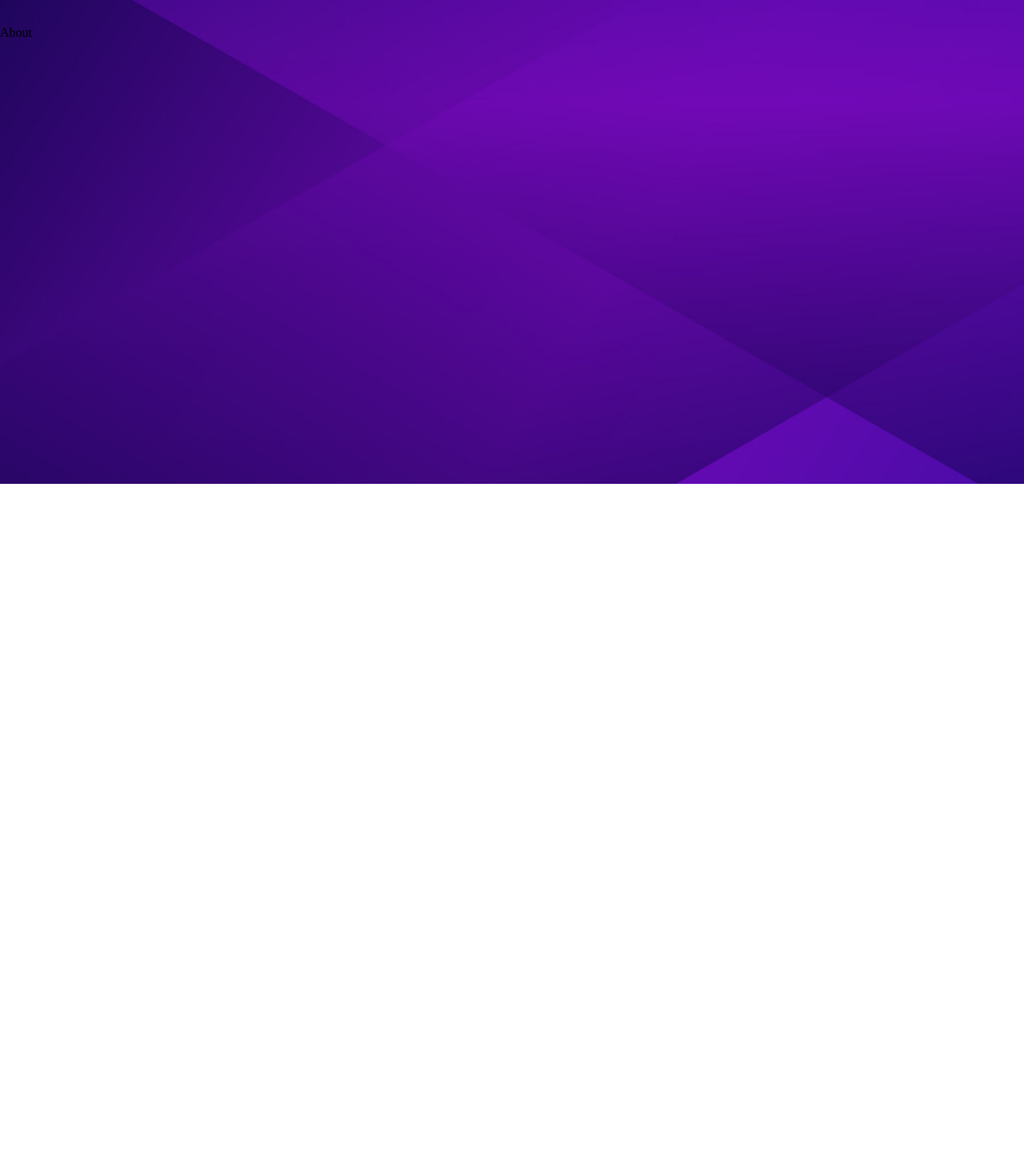
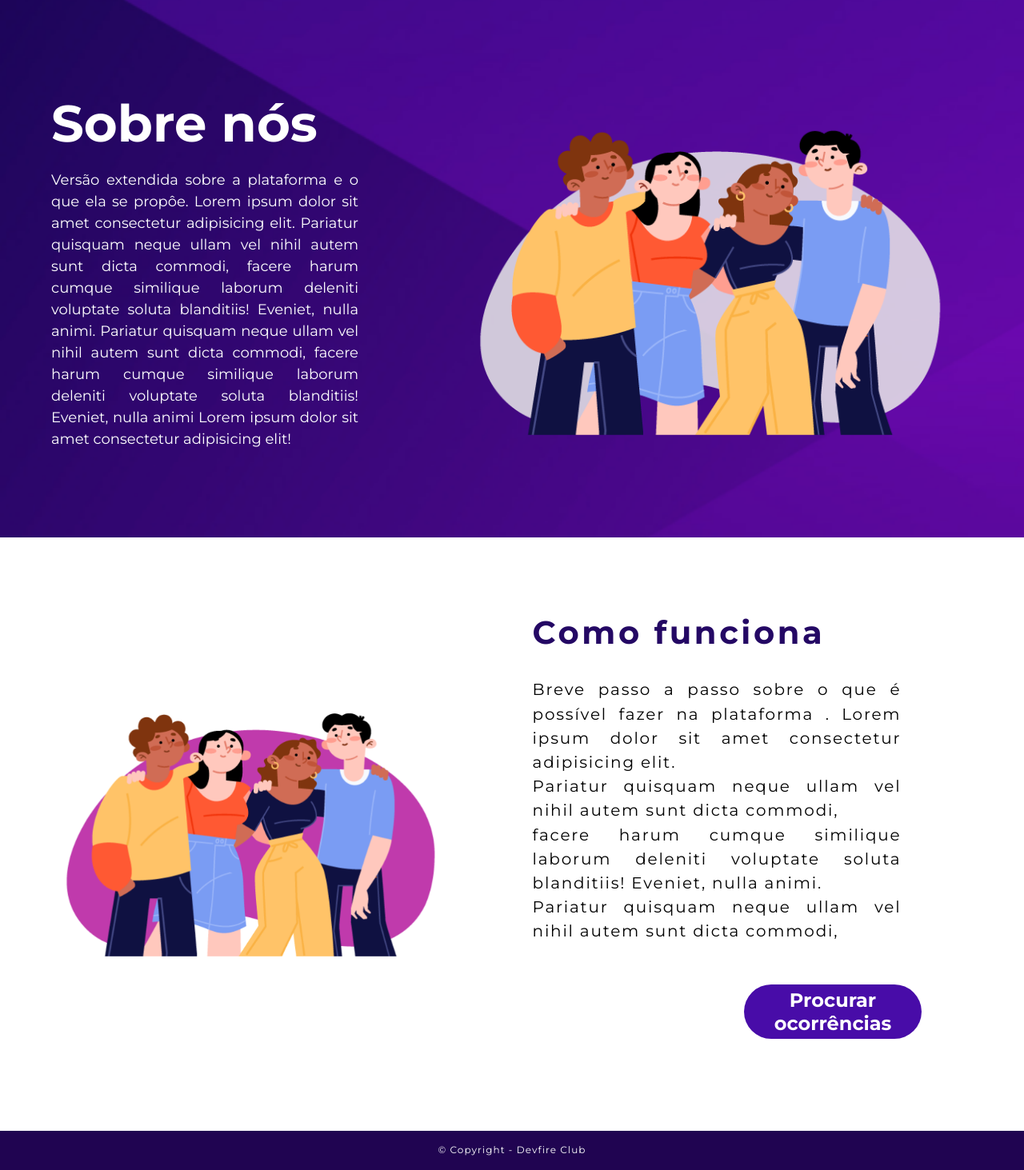
Before and after one commit to nmaia19/se_liga_hein, a React (Create React App) app: page /about in a window 1280 px wide. Shown: the part 99-1562 px from the top of the page at 80% size. Before the commit the page ends 800 px from the top, so only its background shows below. Built offline with nearby package versions, Linux system fonts and the light colour scheme.

Commit message:
page about us

```diff
--- /dev/null
+++ b/src/components/About/AboutDescription/index.js
@@ -0,0 +1,27 @@
+import './styles.css'
+import descriptionImage from './../../../assets/images/aboutus_02.png'
+
+function AboutDescription() {
+  return (
+    <div className="description__content">
+      <div className="description__text">
+        <h1>Sobre nós</h1>
+        <p>
+          Versão extendida sobre a plataforma e o que ela se propôe. Lorem ipsum
+          dolor sit amet consectetur adipisicing elit. Pariatur quisquam neque
+          ullam vel nihil autem sunt dicta commodi, facere harum cumque
+          similique laborum deleniti voluptate soluta blanditiis! Eveniet, nulla
+          animi. Pariatur quisquam neque ullam vel nihil autem sunt dicta
+          commodi, facere harum cumque similique laborum deleniti voluptate
+          soluta blanditiis! Eveniet, nulla animi Lorem ipsum dolor sit amet
+          consectetur adipisicing elit!
+        </p>
+      </div>
+      <div className="description__image">
+        <img src={descriptionImage} alt="" />
+      </div>
+    </div>
+  )
+}
+
+export default AboutDescription
--- /dev/null
+++ b/src/components/About/AboutDescription/styles.css
@@ -0,0 +1,50 @@
+.description__content {
+    width: 100%;
+    height: 80vh;
+    display: flex;
+    justify-content: space-between;
+}
+
+.description__image {
+    width: 50%;
+    margin: auto;
+}
+
+.description__image img {
+    width: 100%;
+    height: 100%;
+}
+
+.description__text {
+    font-family: 'Montserrat';
+    width: 30%;
+    text-align: justify;
+    padding: 5%;
+    color: #FFFFFF;
+}
+
+.description__text h1 {
+    font-weight: bolder;
+    font-size: 64px;
+    margin: 5% auto;
+}
+
+.description__text p {
+    font-size: 18px;
+    line-height: 27px;
+    margin: 5% auto;
+}
+
+.description__text button {
+    width: 222px;
+    height: 68px;
+    border: none;
+    background: #480CA8;
+    border-radius: 40px;
+    font-family: 'Montserrat';
+    font-size: 24px;
+    line-height: 29px;
+    text-align: center;
+    color: #FFFFFF;
+    font-weight: 900;
+}
--- /dev/null
+++ b/src/components/About/AboutPlatform/index.js
@@ -0,0 +1,37 @@
+import './styles.css'
+import AboutUsImage from './../../../assets/images/aboutus__foto.png'
+
+function AboutPlatform() {
+  return (
+    <div className="aboutus__content">
+      <div className="aboutus__image">
+        <img src={AboutUsImage} alt="" />
+      </div>
+      <div className="aboutus__text">
+        <h1>Como funciona</h1>
+        <p>
+          Breve passo a passo sobre o que é possível fazer na plataforma . Lorem
+          ipsum dolor sit amet consectetur adipisicing elit.
+          <ul>
+            <li>
+              Pariatur quisquam neque ullam vel nihil autem sunt dicta commodi,
+            </li>
+            <li>
+              facere harum cumque similique laborum deleniti voluptate soluta
+              blanditiis! Eveniet, nulla animi.
+            </li>
+            <li>
+              Pariatur quisquam neque ullam vel nihil autem sunt dicta commodi,
+            </li>
+          </ul>
+        </p>
+
+        <div className="aboutus__button">
+          <button>Procurar ocorrências</button>
+        </div>
+      </div>
+    </div>
+  )
+}
+
+export default AboutPlatform
--- /dev/null
+++ b/src/components/About/AboutPlatform/styles.css
@@ -0,0 +1,64 @@
+.aboutus__content {
+    background-color: #ffffff;
+    width: 100%;
+    display: flex;
+}
+
+.aboutus__image {
+    width: 50%;
+    margin: auto;
+}
+
+.aboutus__image img {
+    width: 80%;
+    height: 80%;
+    margin: 10%;
+}
+
+.aboutus__text {
+    width: 40%;
+    text-align: justify;
+    font-family: 'Montserrat';
+    margin: 5% 10% 5% 0;
+}
+
+.aboutus__text h1,
+.aboutus__text p {
+    background-color: #ffffff;
+    margin: 5%;
+}
+
+.aboutus__text h1 {
+    font-weight: bolder;
+    font-size: 40px;
+    line-height: 151.4%;
+    letter-spacing: 0.09em;
+    color: #240864;
+}
+
+.aboutus__text p {
+    font-size: 20px;
+    line-height: 151.4%;
+    letter-spacing: 0.09em;
+    color: #000000;
+}
+
+.aboutus__button {
+    display: flex;
+    justify-content: end;
+    margin: 10% 0;
+}
+
+.aboutus__text button {
+    width: 222px;
+    height: 68px;
+    border: none;
+    background: #480CA8;
+    border-radius: 40px;
+    font-family: 'Montserrat';
+    font-size: 24px;
+    line-height: 29px;
+    font-weight: 900;
+    text-align: center;
+    color: #FFFFFF;
+}
--- /dev/null
+++ b/src/components/About/Footer/index.js
@@ -0,0 +1,11 @@
+import "./styles.css";
+
+function Footer() {
+  return (
+    <footer className="footer__content">
+      <p>© Copyright - Devfire Club</p>
+    </footer>
+  );
+}
+
+export default Footer;
--- /dev/null
+++ b/src/components/About/Footer/styles.css
@@ -0,0 +1,15 @@
+.footer__content {
+    height: auto;
+    width: 100%;
+    background: #200451;
+}
+
+.footer__content p {
+    font-family: 'Montserrat';
+    font-size: 12px;
+    line-height: 151.4%;
+    text-align: center;
+    letter-spacing: 0.09em;
+    color: #FFFFFF;
+    padding: 1.2%;
+}
--- a/src/index.css
+++ b/src/index.css
@@ -1,20 +1,25 @@
-@import url('https://fonts.googleapis.com/css2?family=Montserrat&display=swap');
+/* @import url('https://fonts.googleapis.com/css2?family=Montserrat&display=swap'); */
+
+@import url('https://fonts.googleapis.com/css2?family=Montserrat:wght@400;500;600;700&display=swap');
+
 body {
   margin: 0;
-  font-family: -apple-system, BlinkMacSystemFont, 'Segoe UI', 'Roboto', 'Oxygen',
+  /* font-family: -apple-system, BlinkMacSystemFont, 'Segoe UI', 'Roboto', 'Oxygen',
     'Ubuntu', 'Cantarell', 'Fira Sans', 'Droid Sans', 'Helvetica Neue',
-    sans-serif;
+    sans-serif; */
+  font-family: 'Montserrat', sans-serif;
   -webkit-font-smoothing: antialiased;
   -moz-osx-font-smoothing: grayscale;
-  background-image: url("./assets/images/Site-BG-01.png");
+  background-image: url('./assets/images/Site-BG-01.png');
   background-repeat: no-repeat;
   background-size: cover;
   line-height: 1;
 }
 
 code {
-  font-family: source-code-pro, Menlo, Monaco, Consolas, 'Courier New',
-    monospace;
+  /* font-family: source-code-pro, Menlo, Monaco, Consolas, 'Courier New',
+    monospace; */
+  font-family: 'Montserrat', sans-serif;
 }
 
 /* http://meyerweb.com/eric/tools/css/reset/
--- a/src/pages/About/index.js
+++ b/src/pages/About/index.js
@@ -1,11 +1,16 @@
-import "./styles.css";
+import './styles.css'
+import AboutDescription from '../../components/About/AboutDescription'
+import AboutPlatform from '../../components/About/AboutPlatform'
+import Footer from '../../components/Footer'
 
 function About() {
   return (
-    <div >
-      <p>About</p>
+    <div>
+      <AboutDescription />
+      <AboutPlatform />
+      <Footer />
     </div>
-  );
+  )
 }
 
-export default About;
+export default About
```
Also changed, not shown: src/assets/images/aboutus_02.png (added), 1 other file (tests, documents, lock files or other folders).
